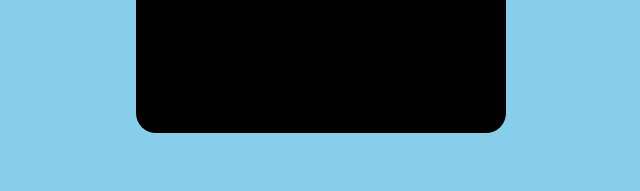
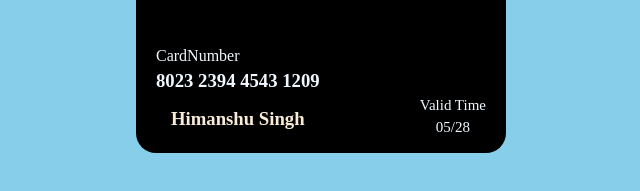
Before and after one commit to HimanshuSingh9532/CREDIT-CARD, a plain HTML site: page index.html in a window 1280 px wide. Shown: the part 157-348 px from the top of the page, without its empty margins (319-959 px from the left). Drawn offline with Linux system fonts and the light colour scheme.

Commit message:
credit card completed

```diff
--- a/index.html
+++ b/index.html
@@ -24,6 +24,17 @@
             />
           </div>
         </div>
+        <div class="middle">
+          <p>CardNumber</p>
+          <h3>8023 2394 4543 1209</h3>
+        </div>
+        <div class="lower">
+          <div class="left"><h3>Himanshu Singh</h3></div>
+          <div class="right">
+            <p>Valid Time</p>
+            <p>05/28</p>
+          </div>
+        </div>
       </div>
     </div>
   </body>
--- a/style.css
+++ b/style.css
@@ -8,7 +8,7 @@ body {
 }
 .card {
   width: 370px;
-  height: 190px;
+  height: 210px;
   background: black;
   margin: 100px auto;
   border-radius: 20px;
@@ -36,3 +36,30 @@ img {
     display: flex;
     flex-direction: row;
 }
+.middle{
+    margin-top: 15%;
+    color: aliceblue;
+}
+.middle h3{
+    padding-top: 5px;
+}
+.lower{
+    display: flex;
+    justify-content: space-between;
+    color: aliceblue;
+}
+.lower .left{
+    margin-top: 5%;
+
+}
+.lower .right{
+    display: flex;
+    align-items: center;
+    justify-content: center;
+    flex-direction: column;
+
+}
+.lower .right p{
+    padding-top: 5px;
+    font-size: 15px;
+}
```
